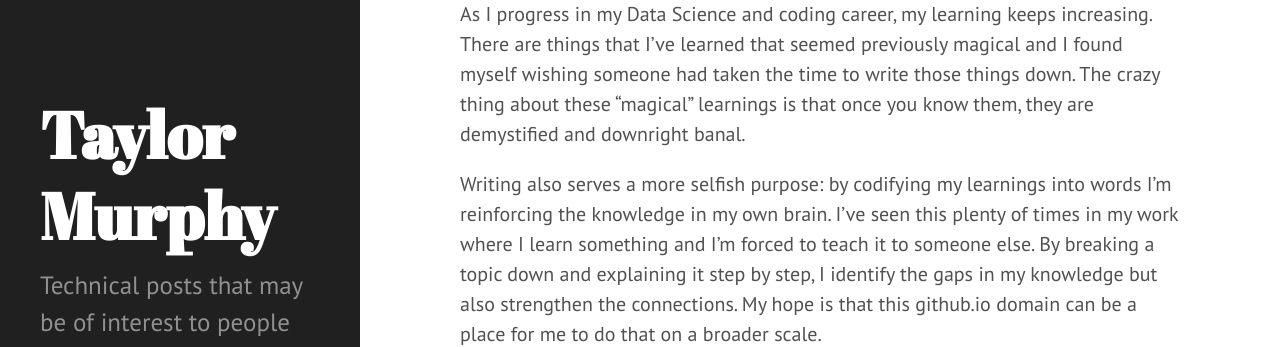
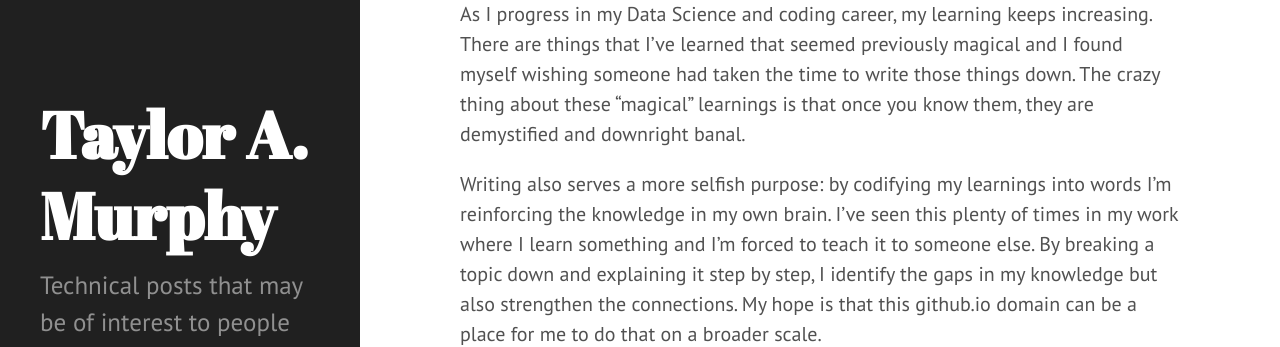
Before and after one commit to tayloramurphy/tayloramurphy.github.io, a Jekyll site: the page built from index.html, in a window 1280 px wide. Shown: the part 381-728 px from the top of the page. Built offline with Jekyll 4.4.1, drawn with Linux system fonts in a browser that asks for light colours; the list of posts is cut into pages by our own code.

```diff
--- a/_config.yml
+++ b/_config.yml
@@ -2,7 +2,7 @@ excerpt_separator: ""
 pygments: true
 markdown: kramdown
 url: http://tayloramurphy.github.io
-title: Taylor Murphy
+title: Taylor A. Murphy
 tagline: The technical blog of Taylor
 description: Technical posts that may be of interest to people who sling data and code.
 paginate: 10
```
